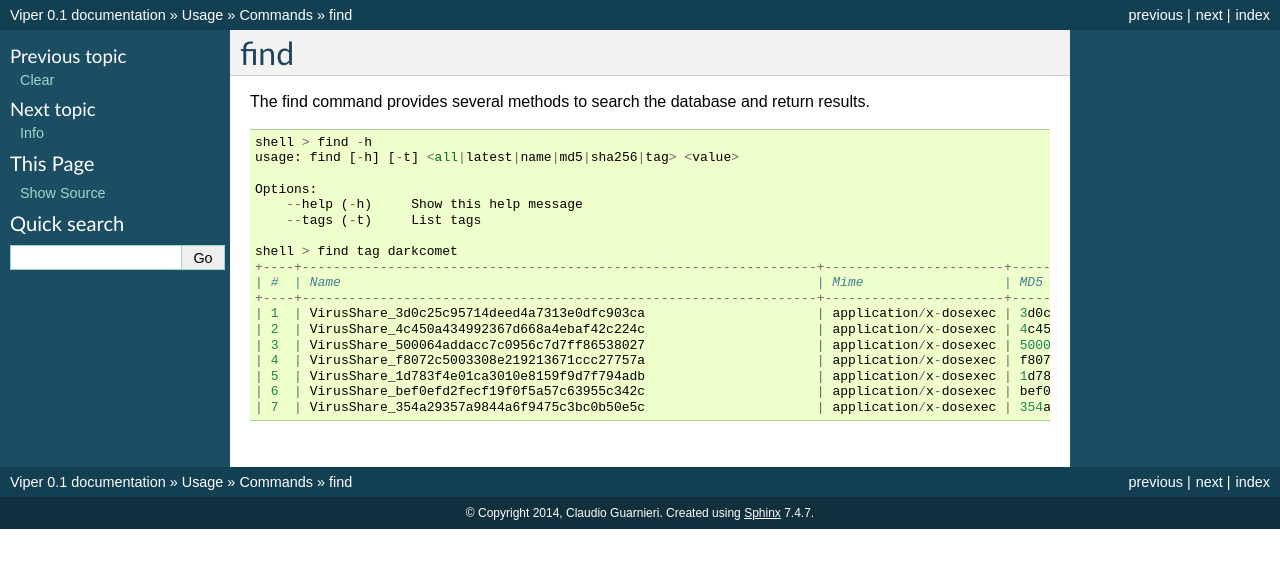
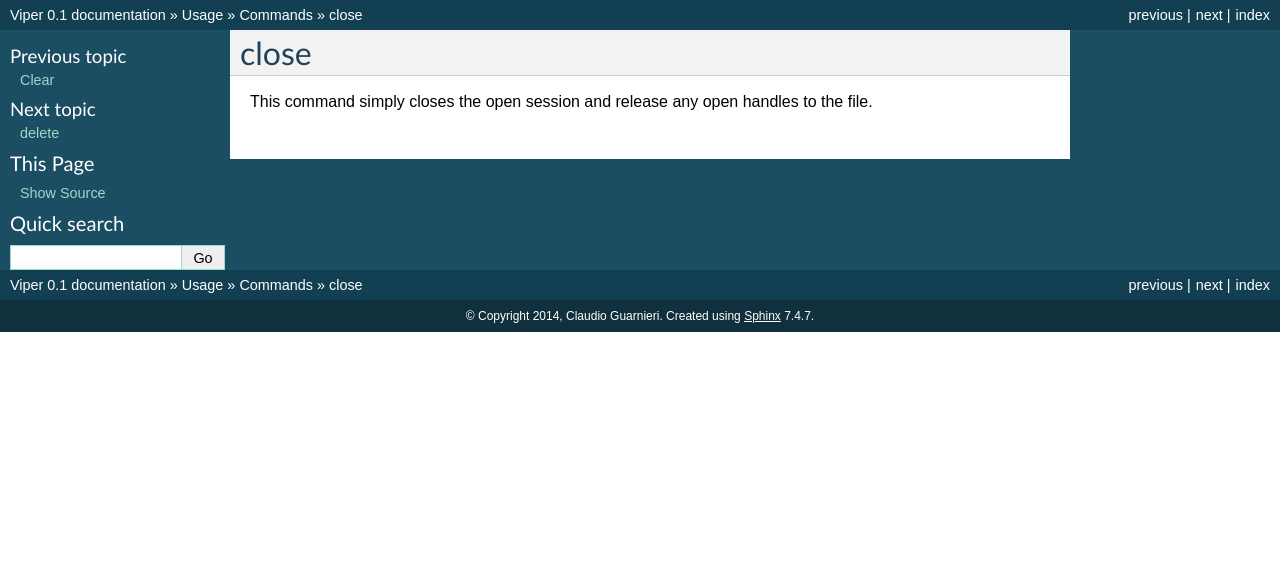
Before and after one commit to viper-framework/viper, a Sphinx documentation site: the page built from docs/source/usage/commands/close.rst, in a window 1280 px wide. Shown: the top 568 px of the page. Built offline with Sphinx 7.4.7, drawn with Linux system fonts in a browser that asks for light colours; pages that are not in the unit, such as notebooks, are missing from menus.

Commit message:
A Couple more templates

```diff
--- a/docs/source/usage/commands/close.rst
+++ b/docs/source/usage/commands/close.rst
@@ -1,26 +1,4 @@
-find
+close
 =====
 
-The find command provides several methods to search the database and return results.
-
-
-::
-
-    shell > find -h
-    usage: find [-h] [-t] <all|latest|name|md5|sha256|tag> <value>
-
-    Options:
-        --help (-h)	Show this help message
-        --tags (-t)	List tags
-
-    shell > find tag darkcomet
-    +----+------------------------------------------------------------------+-----------------------+----------------------------------+
-    | #  | Name                                                             | Mime                  | MD5                              |
-    +----+------------------------------------------------------------------+-----------------------+----------------------------------+
-    | 1  | VirusShare_3d0c25c95714deed4a7313e0dfc903ca                      | application/x-dosexec | 3d0c25c95714deed4a7313e0dfc903ca |
-    | 2  | VirusShare_4c450a434992367d668a4ebaf42c224c                      | application/x-dosexec | 4c450a434992367d668a4ebaf42c224c |
-    | 3  | VirusShare_500064addacc7c0956c7d7ff86538027                      | application/x-dosexec | 500064addacc7c0956c7d7ff86538027 |
-    | 4  | VirusShare_f8072c5003308e219213671ccc27757a                      | application/x-dosexec | f8072c5003308e219213671ccc27757a |
-    | 5  | VirusShare_1d783f4e01ca3010e8159f9d7f794adb                      | application/x-dosexec | 1d783f4e01ca3010e8159f9d7f794adb |
-    | 6  | VirusShare_bef0efd2fecf19f0f5a57c63955c342c                      | application/x-dosexec | bef0efd2fecf19f0f5a57c63955c342c |
-    | 7  | VirusShare_354a29357a9844a6f9475c3bc0b50e5c                      | application/x-dosexec | 354a29357a9844a6f9475c3bc0b50e5c |
+This command simply closes the open session and release any open handles to the file.
--- /dev/null
+++ b/docs/source/usage/commands/delete.rst
@@ -0,0 +1,4 @@
+delete
+======
+
+This command deletes the file for the active session. It is removed from the binary storage structure, any entries in the DB and finally closes the open session
--- a/docs/source/usage/commands/index.rst
+++ b/docs/source/usage/commands/index.rst
@@ -14,7 +14,6 @@ It is also contains functiosn that can interact with the Database such as taggin
     close
     delete
     find
-    help
     info
     session
     tags
--- a/docs/source/usage/modules/office.rst
+++ b/docs/source/usage/modules/office.rst
@@ -1,5 +1,5 @@
 Office Module
-============
+=============
 
 The Office module has several functions that can extract information from Microsoft Compound Office Files
 
```
Also changed, not shown: docs/source/usage/commands/find.rst (added, +24 -0 lines), docs/source/usage/commands/session.rst (added, +13 -0 lines).
